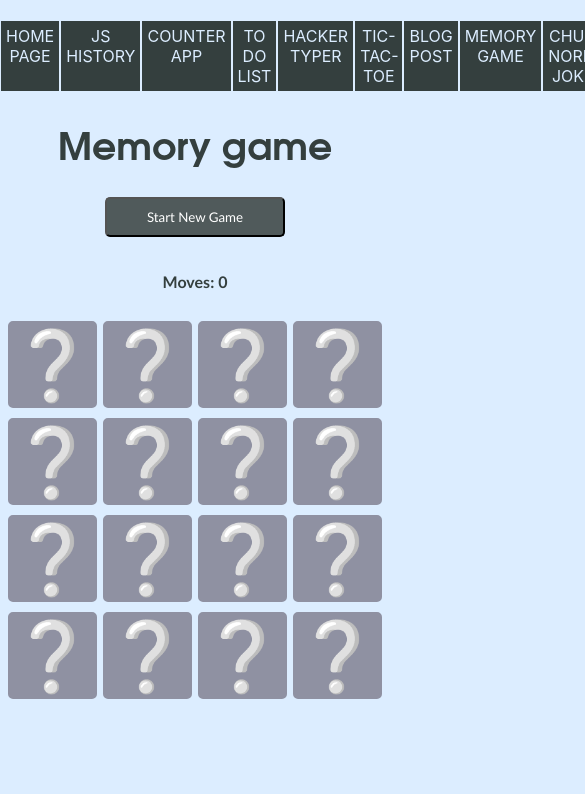
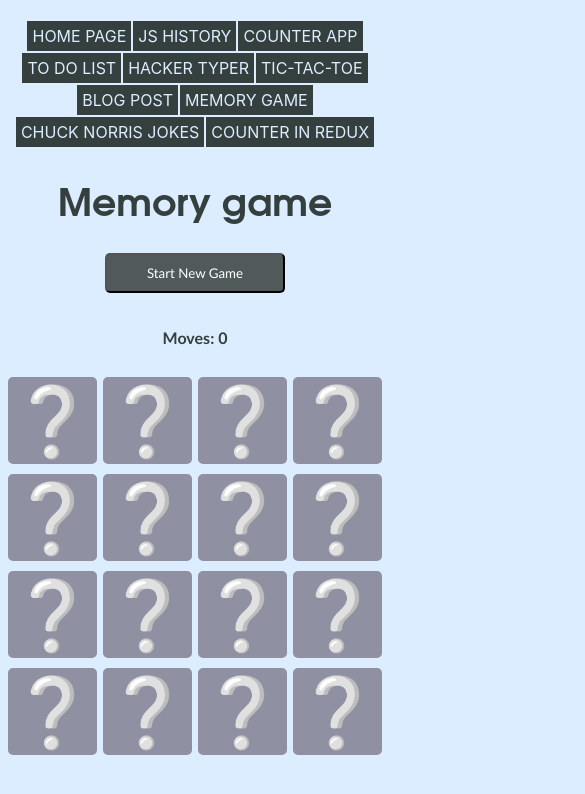
Before and after one commit to nicoleholubkova/React-apps, a React (Create React App) app: page /memoryGame in a window 390 px wide. Shown: the top 794 px of the page, 585 px wide, since content can reach past the window. Built offline with nearby package versions, Linux system fonts and the light colour scheme.

Commit message:
media queries done

```diff
--- a/src/App.tsx
+++ b/src/App.tsx
@@ -105,6 +105,11 @@ const DivWrapperLink = styled.div`
 const DivWrapper = styled.div`
   display: flex;
   margin-top: 20px;
+
+  @media (max-width: 480px) {
+    flex-wrap: wrap;
+    justify-content: center;
+  }
 `;
 
 const LinkNavig = styled(Link)`
@@ -122,4 +127,8 @@ const LinkNavig = styled(Link)`
 const Nav = styled.nav`
   max-width: 880px;
   margin: auto;
+
+  @media (max-width: 480px) {
+    max-width: 460px;
+  }
 `;
--- a/src/HomePage.tsx
+++ b/src/HomePage.tsx
@@ -34,7 +34,6 @@ const DivWrapper = styled.div`
 
   @media (max-width: 480px) {
     max-width: 460px;
-    margin: auto;
   }
 `;
 
--- a/src/JSHistoryPublicWeb/History.tsx
+++ b/src/JSHistoryPublicWeb/History.tsx
@@ -155,7 +155,6 @@ const DivWrapperMain = styled.div`
 
   @media (max-width: 480px) {
     max-width: 460px;
-    margin: auto;
   }
 `;
 
--- a/src/blogPost/PostListApp.tsx
+++ b/src/blogPost/PostListApp.tsx
@@ -91,7 +91,6 @@ const DivWrapper = styled.div`
 
   @media (max-width: 480px) {
     max-width: 460px;
-    margin: auto;
   }
 `;
 
--- a/src/chunkNorris/ChunkNorrisApp.tsx
+++ b/src/chunkNorris/ChunkNorrisApp.tsx
@@ -81,7 +81,6 @@ const DivWrapper = styled.div`
 
   @media (max-width: 480px) {
     max-width: 460px;
-    margin: auto;
   }
 `;
 
--- a/src/counter/Root.tsx
+++ b/src/counter/Root.tsx
@@ -83,6 +83,5 @@ const DivWrapper = styled.div`
 
   @media (max-width: 480px) {
     max-width: 460px;
-    margin: auto;
   }
 `;
--- a/src/counterInRedux/CounterApp.tsx
+++ b/src/counterInRedux/CounterApp.tsx
@@ -124,6 +124,10 @@ const Button = styled.button`
     cursor: pointer;
     background: ${Theme.tertiaryColor};
   }
+
+  @media (max-width: 480px) {
+    margin: 10px;
+  }
 `;
 
 const DivWrapper = styled.div`
@@ -135,6 +139,5 @@ const DivWrapper = styled.div`
 
   @media (max-width: 480px) {
     max-width: 460px;
-    margin: auto;
   }
 `;
--- a/src/memoryGame/MemoryGameApp.tsx
+++ b/src/memoryGame/MemoryGameApp.tsx
@@ -132,7 +132,6 @@ const DivWrapper = styled.div`
 
   @media (max-width: 480px) {
     max-width: 460px;
-    margin: auto;
   }
 `;
 
--- a/src/tic-tac-toe/TicTacToeApp.tsx
+++ b/src/tic-tac-toe/TicTacToeApp.tsx
@@ -137,7 +137,6 @@ const DivWrapper = styled.div`
 
   @media (max-width: 480px) {
     max-width: 460px;
-    margin: auto;
   }
 `;
 
--- a/src/todo/ToDoApp.tsx
+++ b/src/todo/ToDoApp.tsx
@@ -86,7 +86,6 @@ const DivWrapper = styled.div`
 
   @media (max-width: 480px) {
     max-width: 460px;
-    margin: auto;
   }
 `;
 
```
